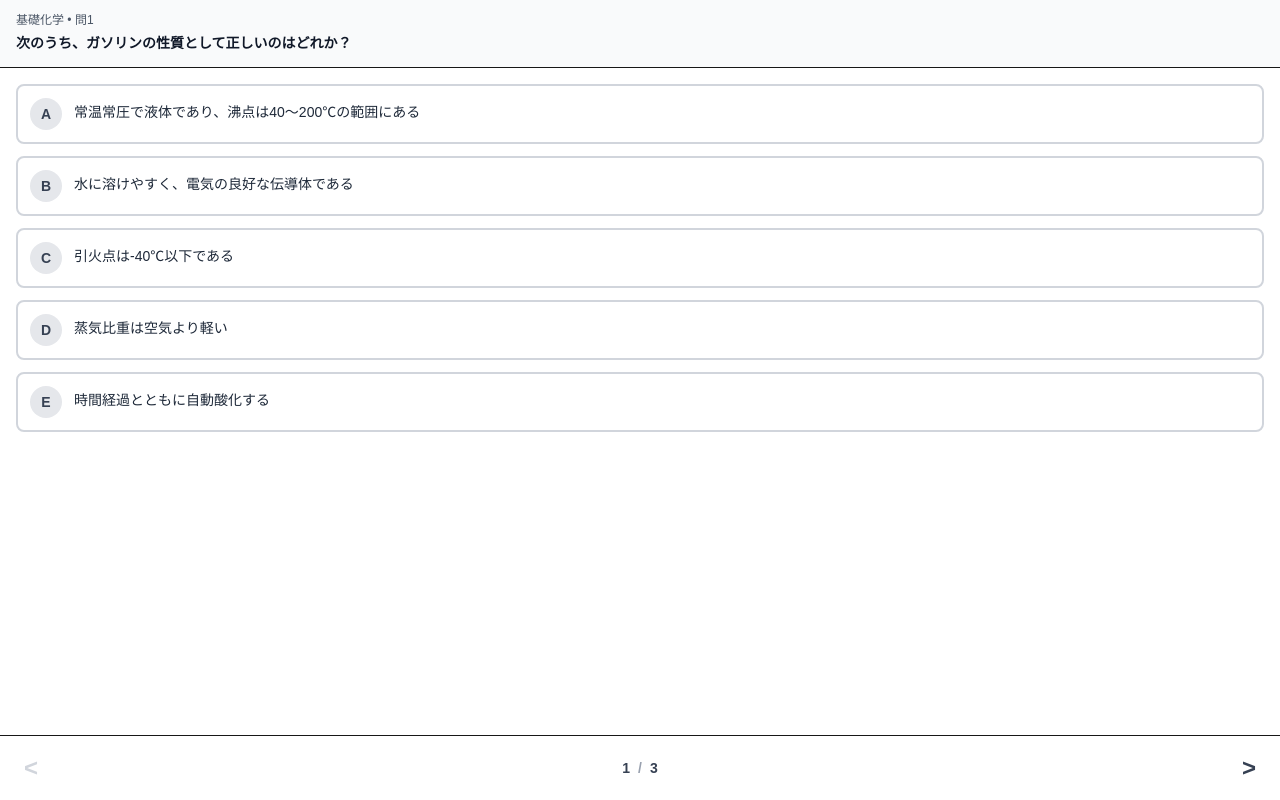
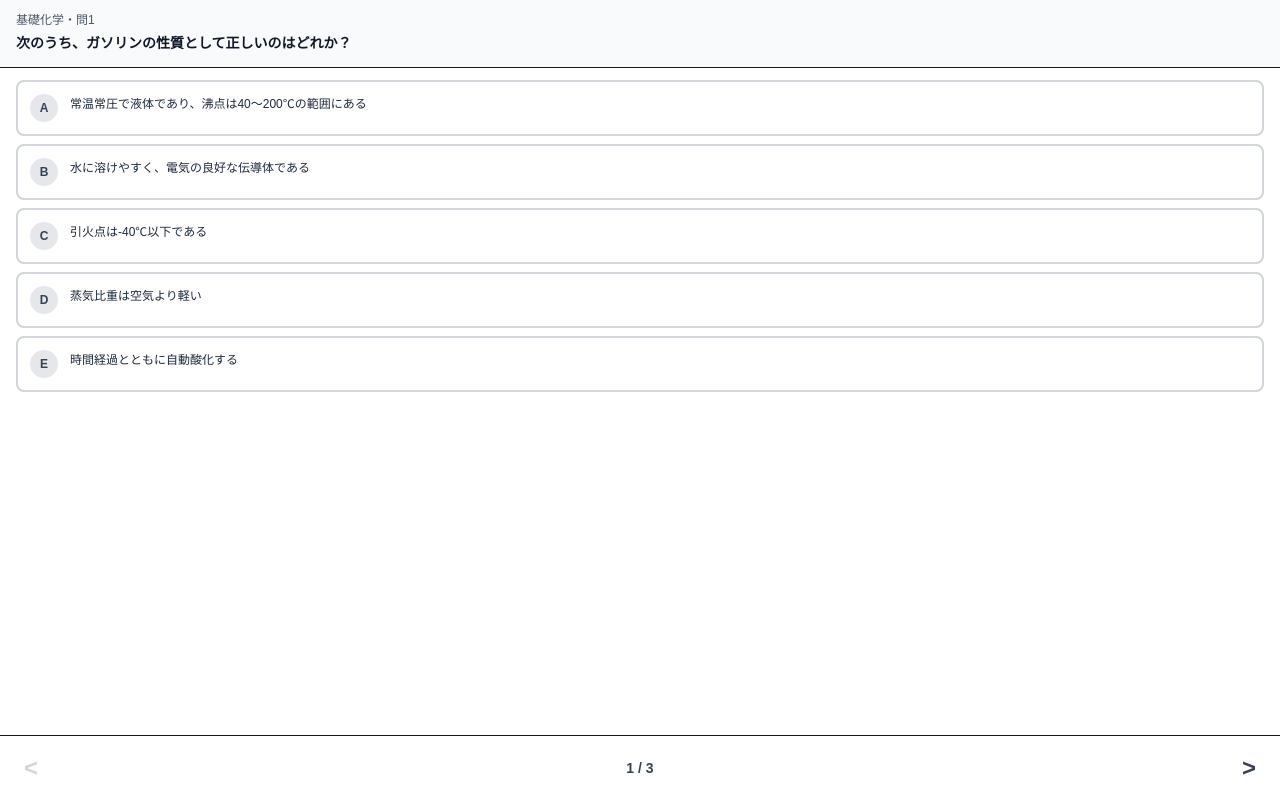
Before and after one commit to matsun15/yotsu-app, a Next.js app: page / in a window 1280 px wide. Built offline with nearby package versions, Linux system fonts and the light colour scheme.

Commit message:
fix: remove comment lines causing build error

```diff
--- a/src/app/page.tsx
+++ b/src/app/page.tsx
@@ -5,8 +5,7 @@ import { useState, useMemo } from 'react';
 const dummyQuestions = [
   {
     id: 1,
-    category: "基礎化学",
-    problemNumber: "問1",
+    category: "基礎化学・問1",
     question: "次のうち、ガソリンの性質として正しいのはどれか？",
     options: [
       "常温常圧で液体であり、沸点は40～200℃の範囲にある",
@@ -27,8 +26,7 @@ const dummyQuestions = [
   },
   {
     id: 2,
-    category: "指定数量",
-    problemNumber: "問2",
+    category: "指定数量・問2",
     question: "危険物の指定数量に関する説明として、正しいのはどれか？",
     options: [
       "ガソリンの指定数量は200Lである",
@@ -40,7 +38,7 @@ const dummyQuestions = [
     correctIndex: 1,
     advice: "ガソ200、灯油1000、軽油2000",
     explanations: [
-      "【不正解】ガソリンの指定数量は200Lですが、これは正しくありません。",
+      "【不正解】ガソリンの指定数量は200Lです。",
       "【正解】灯油の指定数量は1000Lです。第4類危険物の中でも、特に指定数量が大きい物質です。",
       "【不正解】軽油の指定数量は2000Lです。灯油より引火点が高いため、指定数量も大きくなります。",
       "【不正解】アセトンの指定数量は200Lで、単位はL（リットル）です。",
@@ -49,8 +47,7 @@ const dummyQuestions = [
   },
   {
     id: 3,
-    category: "消火方法",
-    problemNumber: "問3",
+    category: "消火方法・問3",
     question: "消火活動時の注意点として、正しいのはどれか？",
     options: [
       "ガソリン火災には水を大量に使用する",
@@ -77,7 +74,7 @@ export default function QuizPage() {
   const [showDetails, setShowDetails] = useState(false);
 
   const quiz = useMemo(() => dummyQuestions[currentIndex], [currentIndex]);
-  const isCorrect = selected === quiz.correctIndex;
+  const isCorrect = selected !== null && selected === quiz.correctIndex;
 
   const handlePrevious = () => {
     if (currentIndex > 0) {
@@ -101,12 +98,12 @@ export default function QuizPage() {
   };
 
   return (
-    <div className="flex flex-col h-screen bg-white">
+    <div className="flex flex-col h-screen w-screen bg-white overflow-hidden">
 
       {/* ===== 上部：問題情報（固定） ===== */}
       <div className="flex-none px-4 py-3 bg-gray-50 border-b">
         <div className="text-xs text-gray-600 mb-1">
-          {quiz.category} • {quiz.problemNumber}
+          {quiz.category}
         </div>
         <h2 className="text-sm font-bold text-gray-900 leading-relaxed">
           {quiz.question}
@@ -114,60 +111,67 @@ export default function QuizPage() {
       </div>
 
       {/* ===== 中部：選択肢＋結果＋解説（スクロール可能） ===== */}
-      <div className="flex-1 overflow-y-auto px-4 py-4">
+      <div className="flex-1 overflow-y-auto px-4 py-3 min-h-0">
 
         {/* 選択肢 */}
-        <div className="space-y-3 mb-6">
-          {quiz.options.map((option, index) => (
+        <div className="space-y-2 mb-4">
+          {quiz.options.map((option, index) => {
+            const isThisCorrect = selected !== null && index === quiz.correctIndex;
+            const isThisSelected = selected === index;
+            const shouldHighlight = selected !== null && isThisSelected;
+            const isWrong = shouldHighlight && !isCorrect;
+            const isRight = shouldHighlight && isCorrect && isThisCorrect;
+
+            return (
               <button
                 key={index}
                 onClick={() => handleAnswer(index)}
                 className={`w-full text-left p-3 rounded-lg border-2 transition-all flex items-start gap-3 ${
-                selected === index
-                  ? index === quiz.correctIndex
+                  isRight
                     ? 'bg-green-50 border-green-500'
-                    : 'bg-red-50 border-red-400'
+                    : isWrong
+                    ? 'bg-red-50 border-red-400'
                     : 'border-gray-300 hover:border-gray-400'
                 }`}
               >
-              {/* 番号（丸数字） */}
-              <div className={`flex-none w-8 h-8 rounded-full flex items-center justify-center text-sm font-bold ${
-                selected === index
-                  ? index === quiz.correctIndex
+                {/* 番号（丸で囲む） */}
+                <div className={`flex-none w-7 h-7 rounded-full flex items-center justify-center text-xs font-bold flex-shrink-0 ${
+                  isRight
                     ? 'bg-green-500 text-white'
-                    : 'bg-red-400 text-white'
+                    : isWrong
+                    ? 'bg-red-400 text-white'
                     : 'bg-gray-200 text-gray-700'
                 }`}>
                   {String.fromCharCode(65 + index)}
                 </div>
                 {/* 選択肢テキスト */}
-              <span className="text-sm text-gray-800 pt-1">{option}</span>
+                <span className="text-xs text-gray-800 pt-0.5">{option}</span>
               </button>
-          ))}
+            );
+          })}
         </div>
 
         {/* 回答後のフィードバック */}
         {selected !== null && (
-          <div className="mb-6">
-            {/* ✅/❌アイコンを削除し、色のみで伝える */}
-            <p className={`text-base font-bold mb-2 ${isCorrect ? 'text-green-600' : 'text-red-600'}`}>
-              {isCorrect ? '正解' : '不正解'}
+          <div className="mb-4">
+            <p className={`text-sm font-bold mb-2 ${isCorrect ? 'text-green-600' : 'text-red-600'}`}>
+              {isCorrect ? '✅ 正解！' : '❌ 不正解'}
             </p>
 
-            <p className="text-sm text-gray-700 mb-3 font-medium bg-blue-50 p-2 rounded">
+            <p className="text-xs text-gray-700 mb-2 bg-blue-50 p-2 rounded">
               💡 {quiz.advice}
             </p>
 
-            {/* 詳細解説トグルボタン */}
+            {/* 詳細解説 */}
             <button
               onClick={() => setShowDetails(!showDetails)}
-              className="text-blue-600 text-sm font-medium underline mb-2"
+              className="text-blue-600 text-xs font-medium underline mb-2"
             >
               {showDetails ? '▲ 解説を閉じる' : '▼ 詳しい解説を見る'}
             </button>
 
             {showDetails && (
-              <div className="mt-3 pt-3 border-t space-y-2">
+              <div className="mt-2 pt-2 border-t space-y-1">
                 {quiz.explanations.map((exp, i) => (
                   <p
                     key={i}
@@ -184,34 +188,30 @@ export default function QuizPage() {
             )}
           </div>
         )}
-
-        <div className="h-4" />
       </div>
 
-      {/* ===== 下部：ナビゲーション（固定・Machuda風） ===== */}
+      {/* ===== 下部：ナビゲーション（固定・常に見える） ===== */}
       <div className="flex-none flex items-center justify-between px-6 py-4 border-t bg-white">
 
         <button
           onClick={handlePrevious}
           disabled={currentIndex === 0}
-          className={`text-2xl font-bold transition ${
-            currentIndex === 0 ? 'text-gray-300 cursor-not-allowed' : 'text-gray-700'
+          className={`text-2xl font-bold transition-colors ${
+            currentIndex === 0 ? 'text-gray-300 cursor-not-allowed' : 'text-gray-700 active:text-blue-600'
           }`}
         >
           &lt;
         </button>
 
-        <span className="text-sm font-semibold text-gray-700 flex items-center gap-2">
-          <span>{currentIndex + 1}</span>
-          <span className="text-gray-400">/</span>
-          <span>{dummyQuestions.length}</span>
+        <span className="text-sm font-semibold text-gray-700">
+          {currentIndex + 1} / {dummyQuestions.length}
         </span>
 
         <button
           onClick={handleNext}
           disabled={currentIndex === dummyQuestions.length - 1}
-          className={`text-2xl font-bold transition ${
-            currentIndex === dummyQuestions.length - 1 ? 'text-gray-300 cursor-not-allowed' : 'text-gray-700'
+          className={`text-2xl font-bold transition-colors ${
+            currentIndex === dummyQuestions.length - 1 ? 'text-gray-300 cursor-not-allowed' : 'text-gray-700 active:text-blue-600'
           }`}
         >
           &gt;
```
Lines whose indentation alone changed are shown as unchanged.
